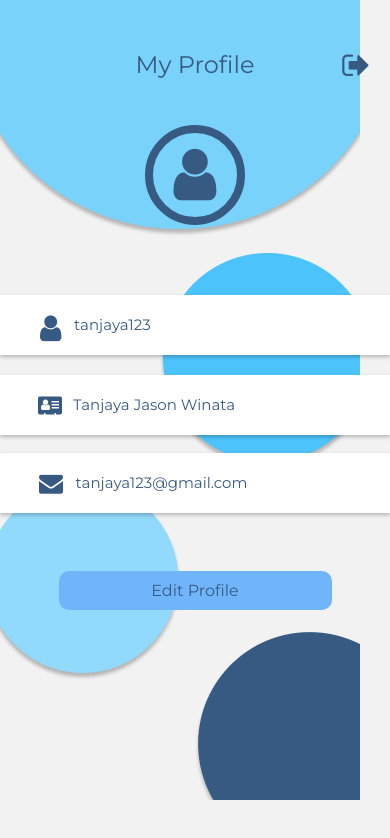
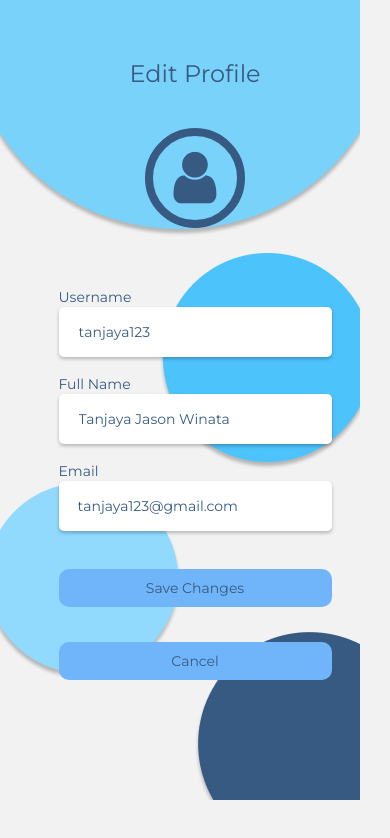
Before and after one commit to RichardxSW/SeaBrew, a React Native app: screen /EditProfile in a window 390 px wide. Shown: the top 838 px of the page. Built offline with nearby package versions, Linux system fonts and the light colour scheme.

Commit message:
input box and button

```diff
--- a/screens/editProfileScreen.js
+++ b/screens/editProfileScreen.js
@@ -4,9 +4,9 @@ import { StatusBar } from 'expo-status-bar';
 import { FontAwesome } from '@expo/vector-icons';
 
 export default function EditProfileScreen({ navigation }) {
-  const [username, setUsername] = useState('');
-  const [email, setEmail] = useState('');
-  const [fullname, setFullname] = useState('');
+  const [username, setUsername] = useState('tanjaya123');
+  const [email, setEmail] = useState('tanjaya123@gmail.com');
+  const [fullname, setFullName] = useState('Tanjaya Jason Winata');
 
   return (
     <KeyboardAvoidingView
@@ -17,40 +17,59 @@ export default function EditProfileScreen({ navigation }) {
       <ImageBackground source={require('../assets/profilebg.png')} style={styles.background}>
         <View style={styles.innerContainer}>
 
-          <View style={styles.headerContainer}>
-            <Text style={styles.titletext}>My Profile</Text>
-
-            <TouchableOpacity
-              style={styles.logoutButton}
-              onPress={() => navigation.navigate('Login')}
-            >
-              <FontAwesome name="sign-out" size={30} color="#375A82" />
-            </TouchableOpacity>
-          </View>
+          <Text style={styles.titletext}>Edit Profile</Text>
 
           <View style={styles.avatarContainer}>
             <FontAwesome name="user" size={100} color="#375A82" style={styles.avatarIcon} />
           </View>
 
+          <Text style={styles.labelText}>Username</Text>
           <View style={styles.inputContainer}>
-            <FontAwesome name="user" size={30} color="#375A82" style={styles.iconStyle} />
-            <Text style={styles.text}>tanjaya123</Text>
+            <TextInput
+              style={styles.input}
+              defaultValue={username}
+              placeholder='Username'
+              placeholderTextColor="rgba(55, 90, 130, 0.5)"
+              value={username}
+              onChangeText={(text) => setUsername(text)}
+            />
           </View>
 
+          <Text style={styles.labelText}>Full Name</Text>
           <View style={styles.inputContainer}>
-            <FontAwesome name="address-card" size={21} color="#375A82" style={styles.ficonStyle} />
-            <Text style={styles.text}>Tanjaya Jason Winata</Text>
+            <TextInput
+              style={styles.input}
+              defaultValue={fullname}
+              placeholder='Full Name'
+              placeholderTextColor="rgba(55, 90, 130, 0.5)"
+              value={fullname}
+              onChangeText={(text) => setFullName(text)}
+            />
           </View>
 
+          <Text style={styles.labelText}>Email</Text>
           <View style={styles.emailInputContainer}>
-            <FontAwesome name="envelope" size={24} color="#375A82" style={styles.iconStyle} />
-            <Text style={styles.emailtext}>tanjaya123@gmail.com</Text>
+            <TextInput
+              style={styles.input}
+              defaultValue={email}
+              placeholder='Email'
+              placeholderTextColor="rgba(55, 90, 130, 0.5)"
+              value={email}
+              onChangeText={(text) => setEmail(text)}
+              keyboardType="email-address"
+            />
           </View>
 
-          <TouchableOpacity style={styles.buttonEditContainer}
-            // onPress={() => navigation.navigate('EditProfile')}
+          <TouchableOpacity style={styles.buttonContainer}
+            // onPress={() => navigation.navigate('Profile')}
           >
-            <Text style={styles.buttonText}>Edit Profile</Text>
+            <Text style={styles.buttonText}>Save Changes</Text>
+          </TouchableOpacity>
+
+          <TouchableOpacity style={styles.buttonContainer}
+            onPress={() => navigation.navigate('Profile')}
+          >
+            <Text style={styles.buttonText}>Cancel</Text>
           </TouchableOpacity>
 
           <StatusBar style="auto" />
@@ -84,45 +103,33 @@ const styles = StyleSheet.create({
     borderColor: '#375A82',
     justifyContent: 'center',
     alignItems: 'center',
-    marginBottom: 60,
-    marginTop: -90,
+    marginBottom: 50,
+    marginTop: -10,
   },
 
   avatarIcon: {
     fontSize: 60,
   },
 
-  headerContainer: {
-    position: 'absolute',
-    top: 50, // Ubah nilai top di sini
-    left: 0,
-    right: 0,
-    flexDirection: 'row',
-    justifyContent: 'center',
-    alignItems: 'center',
-    paddingHorizontal: 20,
-},
-
   titletext: {
+    position: 'relative',
+    marginBottom: 50,
+    marginTop: -100,
     fontSize: 24,
     fontWeight: '100',
     color: '#375A82',
     fontFamily: 'Montserrat',
   },
 
-  logoutButton: {
-    position: 'absolute',
-    right: 20,
-  },
-
   inputContainer: {
     flexDirection: 'row',
     alignItems: 'center',
-    width: '100%', // Changed to 100%
-    height: 60,
-    marginVertical: 10,
-    paddingLeft: 40,
+    width: '70%',
+    height: 50,
+    marginVertical: 8,
+    paddingLeft: 20,
     paddingHorizontal: 10,
+    borderRadius: 5,
     backgroundColor: '#FFFFFF',
     shadowColor: '#000',
     shadowOffset: {
@@ -137,11 +144,12 @@ const styles = StyleSheet.create({
   emailInputContainer: {
     flexDirection: 'row',
     alignItems: 'center',
-    width: '100%', // Changed to 100%
-    height: 60,
+    width: '70%',
+    height: 50,
     marginVertical: 8,
-    paddingLeft: 39,
+    paddingLeft: 19,
     paddingHorizontal: 10,
+    borderRadius: 5,
     backgroundColor: '#FFFFFF',
     shadowColor: '#000',
     shadowOffset: {
@@ -153,27 +161,27 @@ const styles = StyleSheet.create({
     elevation: 5,
   },
 
-  text: {
+  labelText: {
+    alignSelf: 'flex-start', // Rata kiri agar sejajar dengan sisi kiri input box password
+    marginLeft: '15%',
+    color: '#375A82',
+    fontFamily: 'Montserrat',
+    marginTop: 10,
+    marginBottom: -7,
+  },
+
+  input: {
     flex: 1,
     color: '#375A82',
     fontFamily: 'Montserrat',
-    fontSize: 15,
   },
 
-  emailtext: {
-    flex: 1,
-    color: '#375A82',
-    fontFamily: 'Montserrat',
-    fontSize: 15,
-    marginLeft: 2.5,
-  },
-
-  buttonEditContainer: {
+  buttonContainer: {
     width: '70%',
     borderRadius: 10,
     overflow: 'hidden',
-    marginTop: 50,
-    marginBottom: 20,
+    marginTop: 30,
+    marginBottom: 5,
     paddingVertical: 10,
     backgroundColor: '#70B5F9',
   },
@@ -181,23 +189,7 @@ const styles = StyleSheet.create({
   buttonText: {
     textAlign: 'center',
     color: '#375A82',
-    fontSize: 16,
+    fontSize: 14,
     fontFamily: 'Montserrat',
   },
-
-  iconStyle: {
-    width: 24,
-    height: 24,
-    resizeMode: 'contain',
-    marginRight: 10,
-  },
-
-  ficonStyle: {
-    width: 24,
-    height: 24,
-    resizeMode: 'contain',
-    marginRight: 11,
-    marginTop: 4,
-    marginLeft: -2,
-  },
 });
--- a/screens/profileScreen.js
+++ b/screens/profileScreen.js
@@ -1,5 +1,5 @@
 import React, { useState } from 'react';
-import { StyleSheet, Text, View, TouchableOpacity, Image, ImageBackground, TextInput, KeyboardAvoidingView, Platform } from 'react-native';
+import { StyleSheet, Text, View, TouchableOpacity, Image, ImageBackground, KeyboardAvoidingView, Platform } from 'react-native';
 import { StatusBar } from 'expo-status-bar';
 import { FontAwesome } from '@expo/vector-icons';
 
@@ -48,7 +48,7 @@ export default function ProfileScreen({ navigation }) {
           </View>
 
           <TouchableOpacity style={styles.buttonEditContainer}
-            // onPress={() => navigation.navigate('EditProfile')}
+            onPress={() => navigation.navigate('EditProfile')}
           >
             <Text style={styles.buttonText}>Edit Profile</Text>
           </TouchableOpacity>
```
